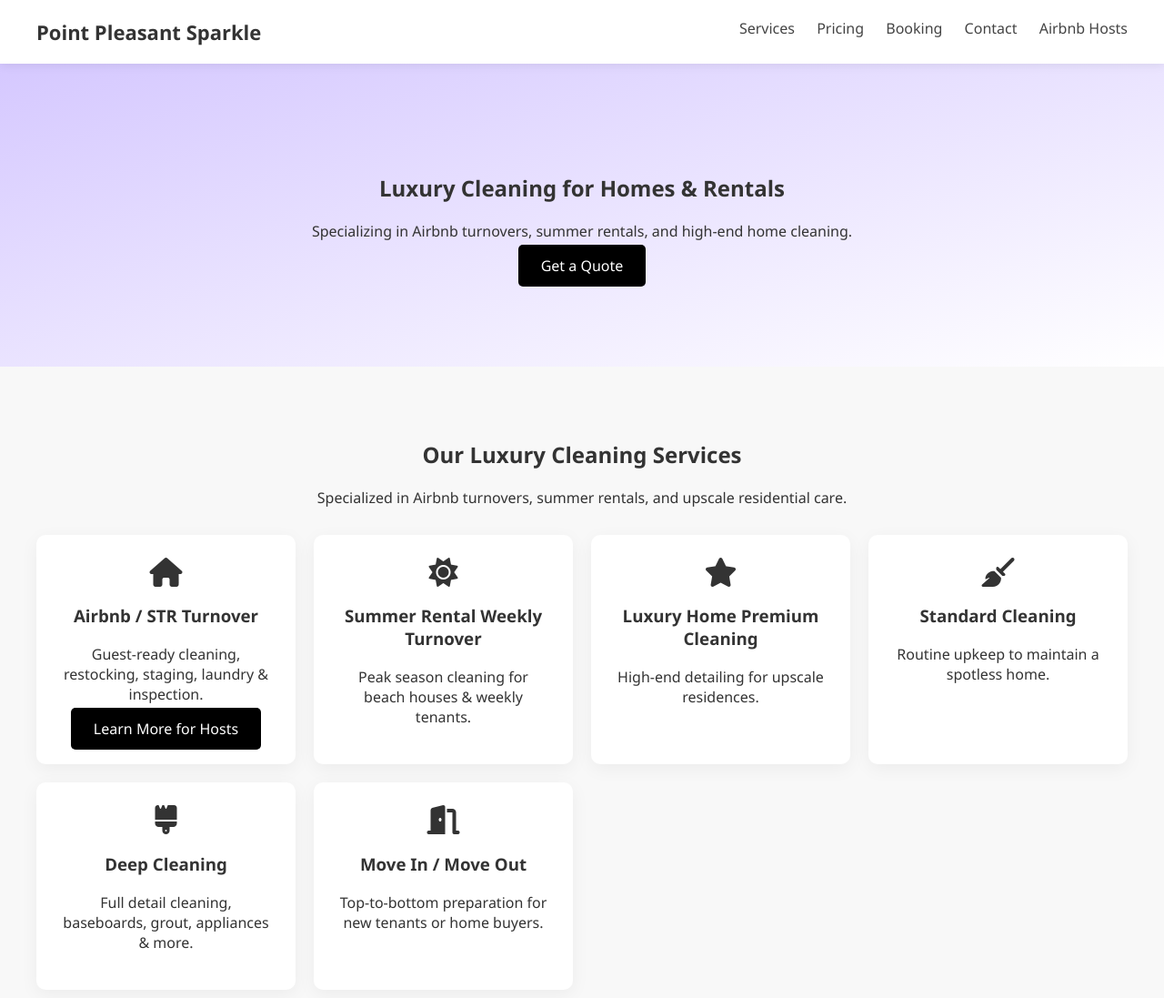
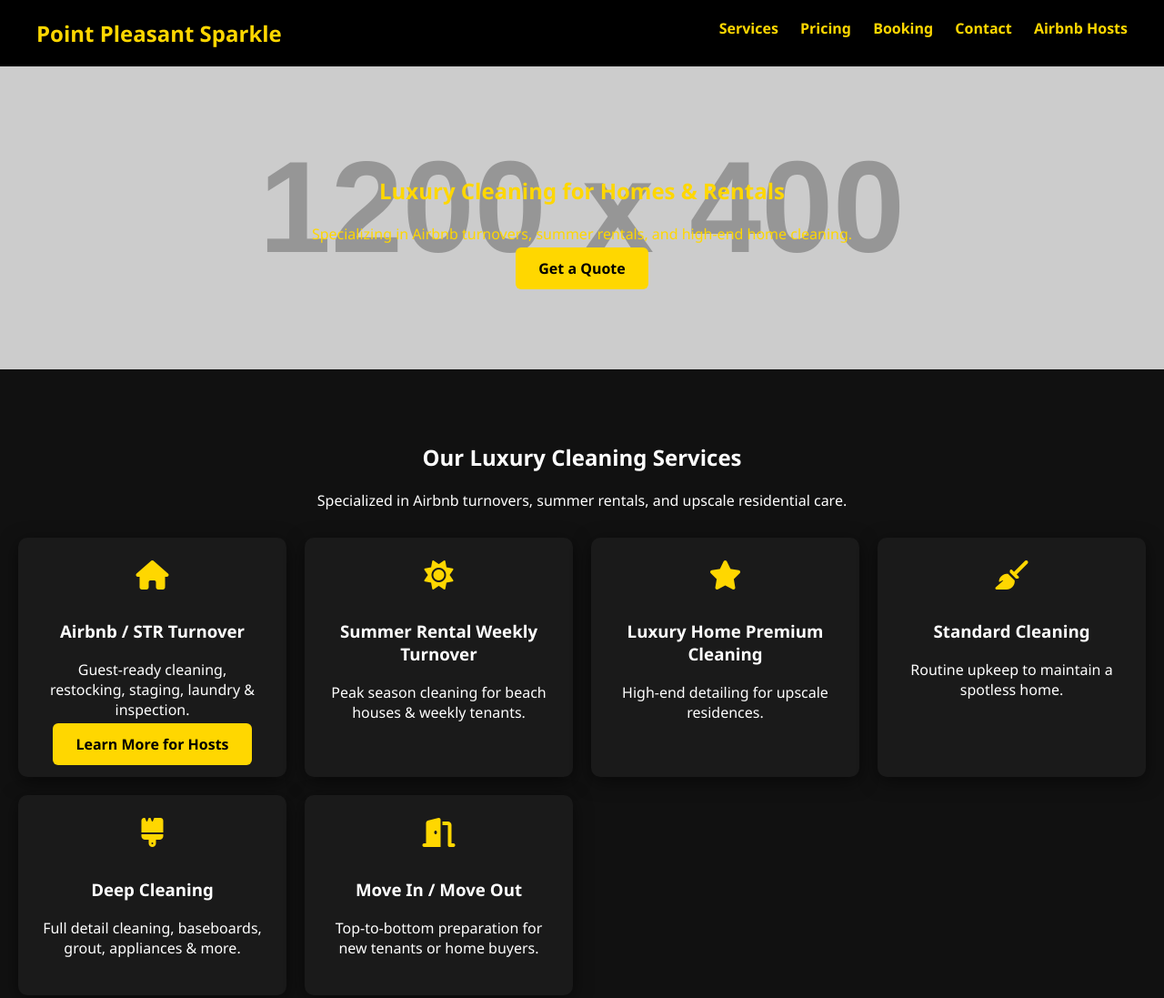
Before and after one commit to LaurenMurphyMLEngineer/point-pleasant-sparkle, a plain HTML site: page index.html in a window 1280 px wide. Shown: the top 1097 px of the page at 91% size. Drawn offline with Linux system fonts and the light colour scheme; placeholder pictures from the web are drawn by us; a script that the page names is missing.

Commit message:
Update styles.css

```diff
--- a/styles.css
+++ b/styles.css
@@ -1,12 +1,15 @@
-body {margin:0;font-family:Segoe UI, sans-serif;background:#f8f8f8;color:#333;}
-header {display:flex;justify-content:space-between;padding:20px 40px;background:white;box-shadow:0 2px 10px rgba(0,0,0,0.08);position:sticky;top:0;z-index:10;}
-.logo {font-size:22px;font-weight:bold;}
-nav a {margin-left:20px;text-decoration:none;color:#444;}
-.hero {text-align:center;padding:100px 20px;background:linear-gradient(to bottom right,#d5c8ff,#ffffff);}
-.btn {padding:12px 25px;background:black;color:white;text-decoration:none;border-radius:5px;}
-.services, .pricing, .booking, .contact {padding:60px 40px;text-align:center;}
+body {margin:0;font-family:Segoe UI, sans-serif;background:#111;color:#fff;}
+header {display:flex;justify-content:space-between;padding:20px 40px;background:#000;color:#FFD700;position:sticky;top:0;z-index:10;}
+.logo {font-size:24px;font-weight:bold;}
+nav a {margin-left:20px;text-decoration:none;color:#FFD700;font-weight:600;}
+.hero {text-align:center;padding:100px 20px;background:#000 url('https://via.placeholder.com/1200x400') no-repeat center/cover;color:#FFD700;}
+.btn {padding:12px 25px;background:#FFD700;color:#000;text-decoration:none;border-radius:6px;font-weight:bold;}
+.services, .pricing, .booking, .contact, .section {padding:60px 20px;text-align:center;}
 .service-grid {display:grid;grid-template-columns:repeat(auto-fit,minmax(250px,1fr));gap:20px;margin-top:30px;}
-.service-card {background:white;padding:25px;border-radius:10px;box-shadow:0 5px 20px rgba(0,0,0,0.05);}
-.calculator {max-width:400px;margin:auto;display:grid;gap:10px;background:#fff;padding:20px;border-radius:12px;box-shadow:0 5px 20px rgba(0,0,0,0.05);}
-input, select, textarea {padding:12px;border-radius:6px;border:1px solid #ccc;}
-footer {text-align:center;padding:20px;background:black;color:white;margin-top:40px;}
+.service-card {background:#1a1a1a;padding:25px;border-radius:10px;box-shadow:0 5px 20px rgba(0,0,0,0.5);transition: transform 0.3s;}
+.service-card:hover {transform: translateY(-5px);}
+.service-card i {color:#FFD700;margin-bottom:15px;}
+.calculator {max-width:400px;margin:auto;display:grid;gap:10px;background:#1a1a1a;padding:20px;border-radius:12px;box-shadow:0 5px 20px rgba(0,0,0,0.5);}
+input, select, textarea {padding:12px;border-radius:6px;border:1px solid #444;background:#111;color:#fff;}
+footer {text-align:center;padding:20px;background:#000;color:#FFD700;margin-top:40px;}
+@media(max-width:768px){.service-grid{grid-template-columns:1fr;}}
```
